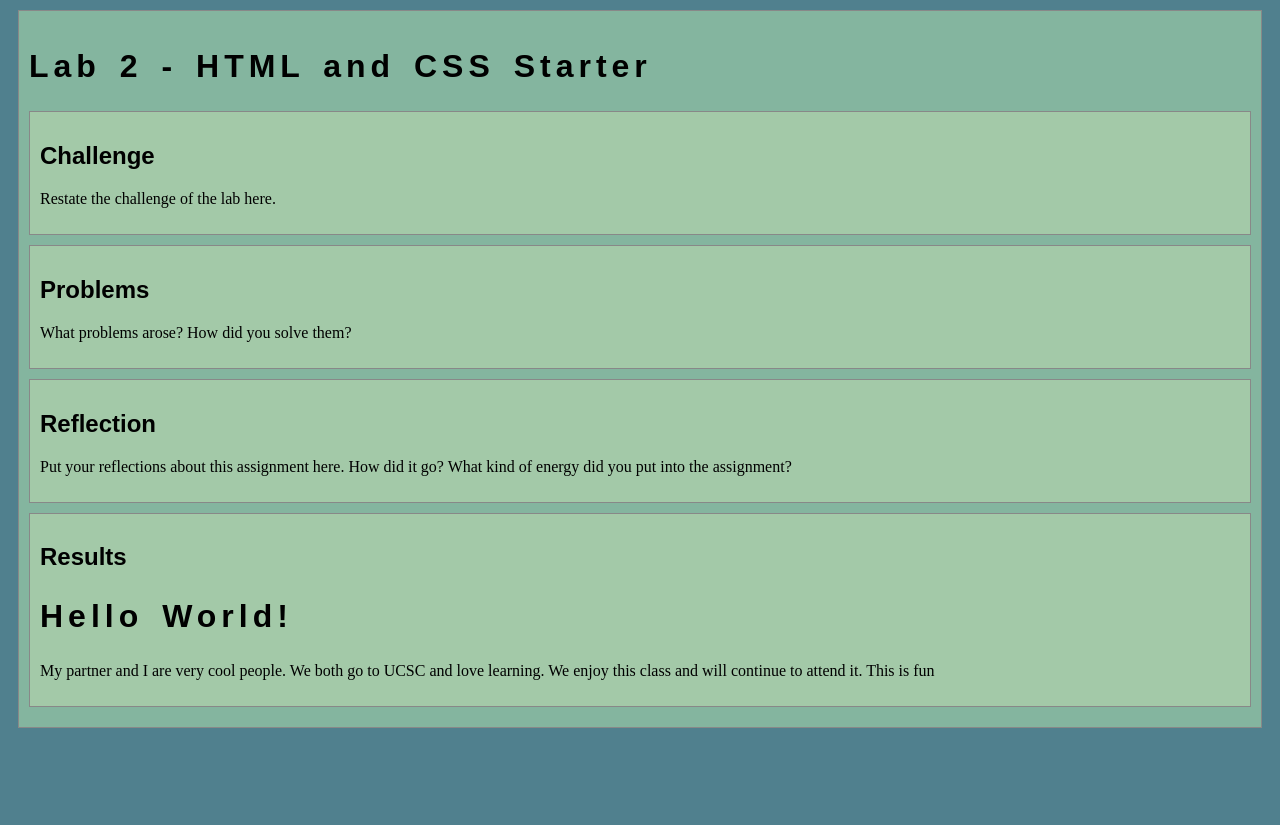
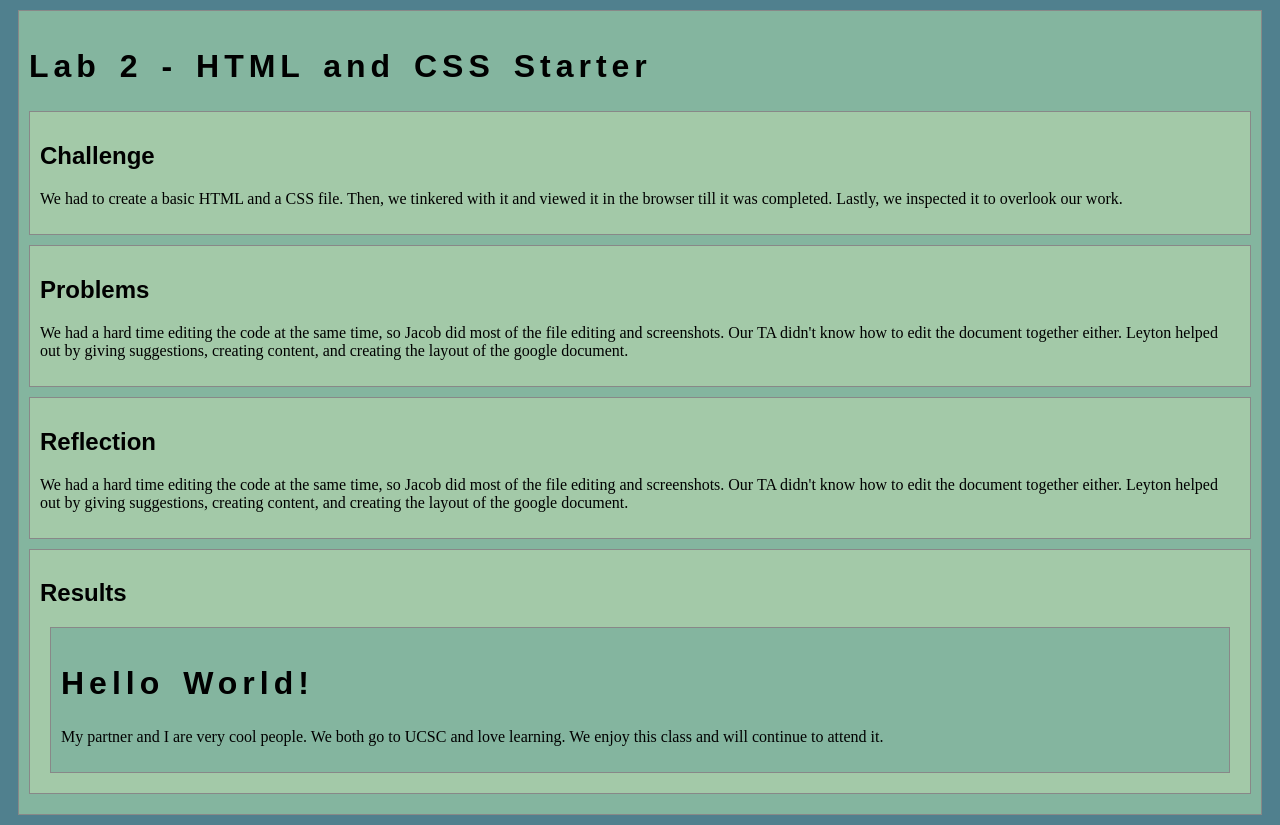
Before and after one commit to jaabarri/Lab2, a plain HTML site: page index.html in a window 1280 px wide. Before the commit the page ends 800 px from the top, so only its background shows below. Drawn offline with nearby package versions, Linux system fonts and the light colour scheme; files that its build step writes are made by us from their sources; a script that the page names is missing.

Commit message:
Update index.html

```diff
--- a/index.html
+++ b/index.html
@@ -26,24 +26,31 @@
 			<h1>Lab 2 - HTML and CSS Starter</h1>
 			<div class="minor-section">
 					<h2>Challenge</h2>
-					<p>Restate the challenge of the lab here.</p>
+					<p>We had to create a basic HTML and a CSS file. Then, we tinkered with it and viewed it in the browser till it was completed.
+						Lastly, we inspected it to overlook our work.</p>
 			</div>
 
 			<div class="minor-section">
 					<h2>Problems</h2>
-					<p>What problems arose? How did you solve them? </p>
+					<p> We had a hard time editing the code at the same time, so Jacob did most of the file editing and screenshots.
+						Our TA didn't know how to edit the document together either. Leyton helped out by giving suggestions, creating content,
+						and creating the layout of the google document.</p>
 			</div>
 
 			<div class="minor-section">
 					<h2>Reflection</h2>
-					<p>Put your reflections about this assignment here. How did it go? What kind of energy did you put into the assignment? </p>
+					<p>We had a hard time editing the code at the same time, so Jacob did most of the file editing and screenshots.
+						Our TA didn't know how to edit the document together either. Leyton helped out by giving suggestions, creating content,
+						and creating the layout of the google document.</p>
 			</div>
 
-			<div class="minor-section">
+			<div class="minor-section code" >
 					<h2>Results</h2>
-					<H1>Hello World!</H1>
-					<p>My partner and I are very cool people. We both go to UCSC and love learning. We enjoy this class and will continue to attend it. This is fun</p>
-					<div id="output"></div>
+					<div id="content">
+						<h1>Hello World!</h1>
+						<p>My partner and I are very cool people. We both go to UCSC and love learning. We enjoy this class and will continue to attend it.</p>
+						<div id="output"></div>
+					</div>
 			</div>
 		</section>
 		<nav id="links">
```
